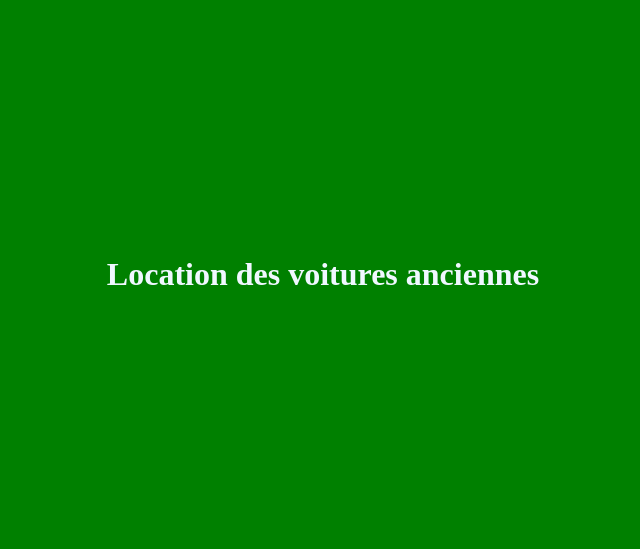
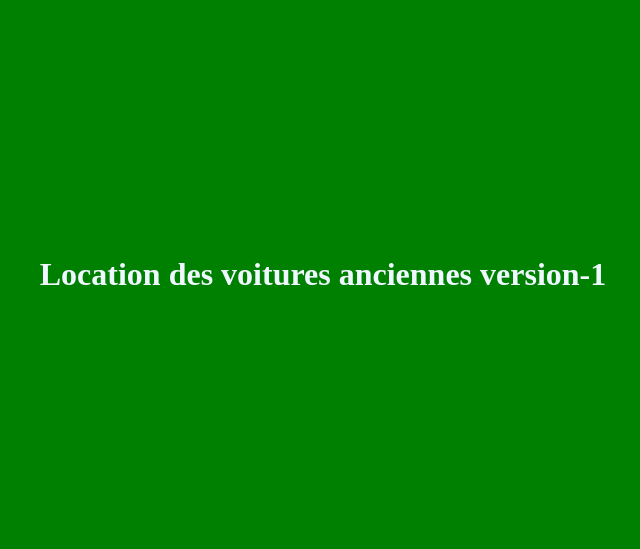
Before and after one commit to azamben/locationVoiture, a plain HTML site: page index.html in a window 1280 px wide. Shown: the part 18-567 px from the top of the page, without its empty margins (317-957 px from the left). Drawn offline with Linux system fonts and the light colour scheme.

Commit message:
version1

```diff
--- a/index.html
+++ b/index.html
@@ -8,7 +8,7 @@
     <link  rel="stylesheet"  href="styles.css">
 </head>
 <body>
-    <h1>Location des voitures anciennes</h1>
+    <h1>Location des voitures anciennes version-1</h1>
 
 </body>
 </html>
```
